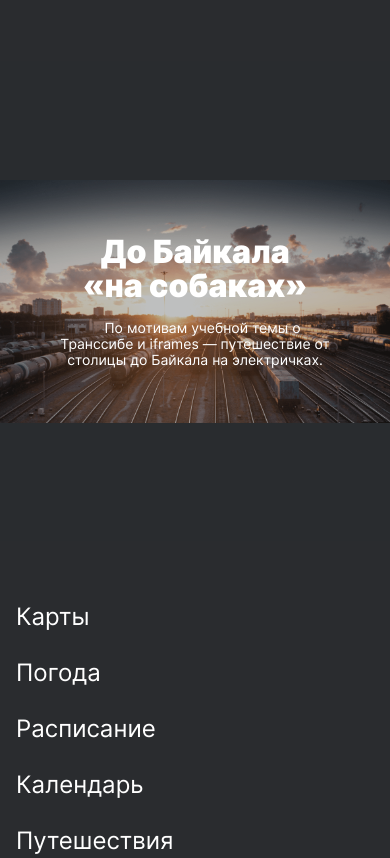
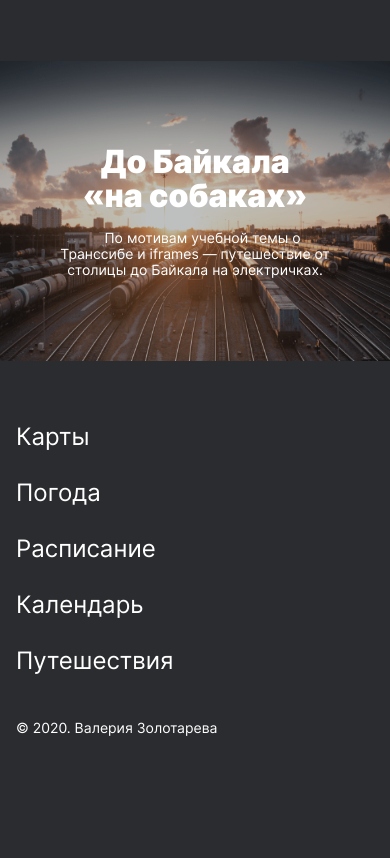
Before and after one commit to Valeria-panda/russian-travel, a plain HTML site: page index.html in a window 390 px wide. Shown: the part 9679-10537 px from the top of the page. After the commit the page ends 10438 px from the top, so only its background shows below. Drawn offline with Linux system fonts and the light colour scheme; files whose address does not match are found by name.

Commit message:
последнее ревью

```diff
--- a/blocks/cover/__background/cover__background.css
+++ b/blocks/cover/__background/cover__background.css
@@ -6,8 +6,40 @@
   bottom: 0;
   z-index: -2;
   max-width: 100%;
+  width: 100%;
+  max-height: 100%;
   height: 100%;
-  width: 100%;
-  object-fit: contain;
+  object-fit: fill;
   display: block;
+  object-position: center;
 }
+@media screen and (max-width: 1025px) {
+  .cover__background {
+    max-height: 640px;
+  }
+}
+@media screen and (max-width: 888px) {
+  .cover__background {
+    max-height: 600px;
+  }
+}
+@media screen and (max-width: 768px) {
+  .cover__background {
+    max-height: 480px;
+  }
+}
+@media screen and (max-width: 605px) {
+  .cover__background {
+    max-height: 400px;
+  }
+}
+@media screen and (max-width: 425px) {
+  .cover__background {
+    max-height: 300px;
+  }
+}
+@media screen and (max-width: 320px) {
+  .cover__background {
+    max-height: 200px;
+  }
+}
--- a/blocks/cover/__title/cover__title.css
+++ b/blocks/cover/__title/cover__title.css
@@ -11,10 +11,6 @@
   text-align: center;
 }
 
-@media screen and (max-width: 730px) {
-  .cover__title {
-  }
-}
 @media screen and (max-width: 605px) {
   .cover__title {
     font-size: 32px;
--- a/blocks/cover/cover.css
+++ b/blocks/cover/cover.css
@@ -8,22 +8,38 @@
   margin: 0 auto;
   max-width: 1184px;
   width: 100%;
-  height: 740px;
+  max-height: 740px;
+  height: 100vh;
   display: block;
   position: relative;
 }
 @media screen and (max-width: 1025px) {
   .cover {
-    height: 640px;
+    max-height: 640px;
+  }
+}
+@media screen and (max-width: 888px) {
+  .cover {
+    max-height: 600px;
   }
 }
 @media screen and (max-width: 768px) {
   .cover {
-    height: 480px;
+    max-height: 480px;
+  }
+}
+@media screen and (max-width: 605px) {
+  .cover {
+    max-height: 400px;
+  }
+}
+@media screen and (max-width: 425px) {
+  .cover {
+    max-height: 300px;
   }
 }
 @media screen and (max-width: 320px) {
   .cover {
-    height: 200px;
+    max-height: 200px;
   }
 }
--- a/index.html
+++ b/index.html
@@ -155,7 +155,7 @@
         </section>
         <section class="cover section">
           <a class="cover__link" href="https://stampsy.com/na-elektrichkakh-do-baikala">
-            <img src="./images/trains.png" class="cover__background">
+            <img src="./images/trains.png" class="cover__background" alt="Поезда уходящие в закат">
             <h2 class="cover__title">До Байкала «на собаках»</h2>
             <p class="cover__subtitle">По мотивам учебной темы о Транссибе и iframes — путешествие от столицы до
               Байкала на электричках.</p>
```
